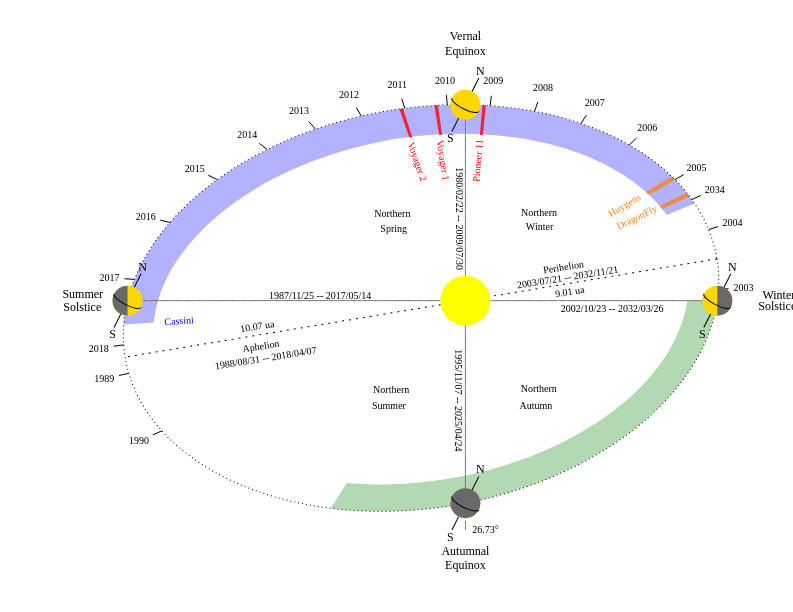
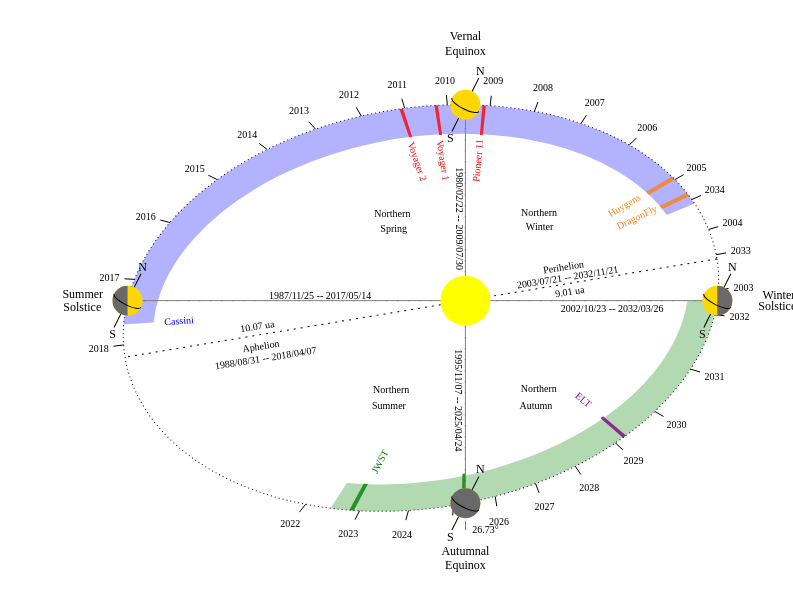
Before and after one commit to seignovert/d3js-titan-seasons, a website: page Titan_seasons.html in a window 1280 px wide. Shown: the top 612 px of the page, without its empty margins (487-1280 px from the left). Drawn offline with nearby package versions, Linux system fonts and the light colour scheme.

Commit message:
Add dates and ETL ticks

```diff
--- a/Titan_seasons.html
+++ b/Titan_seasons.html
@@ -25,8 +25,18 @@
   { 'date': 2016, 'Ls':  75.20 },
   { 'date': 2017, 'Ls':  86.33 },
   { 'date': 2018, 'Ls':  97.38 },
-  { 'date': 1989, 'Ls': 102.19 },
-  { 'date': 1990, 'Ls': 113.23 },
+  { 'date': 2022, 'Ls': 141.88 },
+  { 'date': 2023, 'Ls': 153.26 },
+  { 'date': 2024, 'Ls': 164.82 },
+  { 'date': '', 'Ls': 176.63 },
+  { 'date': 2026, 'Ls': 188.67 },
+  { 'date': 2027, 'Ls': 200.98 },
+  { 'date': 2028, 'Ls': 213.58 },
+  { 'date': 2029, 'Ls': 226.51 },
+  { 'date': 2030, 'Ls': 239.68 },
+  { 'date': 2031, 'Ls': 253.08 },
+  { 'date': 2032, 'Ls': 266.67 },
+  { 'date': 2033, 'Ls': 280.38},
   { 'date': 2034, 'Ls': 294.06 },
 ]
 var flybys = [
@@ -37,6 +47,9 @@
   // {'name': '28 Sgr Occ.', 'date': '1989/07/03', 'Ls': 107, 'color': 'purple'},
   // {'name': 'TYC ** Occ.', 'date': '2003/11/13', 'Ls': 284, 'color': 'purple'},
   {'name': 'DragonFly'  , 'date': '2034/01/01', 'Ls': 295, 'color': '#ff7f0e'},
+  {'name': 'JWST'  , 'date': '2022/11/05', 'Ls': 151, 'color': 'green'},
+  {'name': ''  , 'date': '2025/05/01', 'Ls': 179, 'color': 'green'},  // JWST equinox
+  {'name': 'ELT'  , 'date': '2029/03/01', 'Ls': 229, 'color': 'purple'},
 ];
 var cassini = [
   // { 'name': 'Cassini launch'          , 'date': '1997/10/15', 'Ls': 203, 'color': 'blue' },
```
